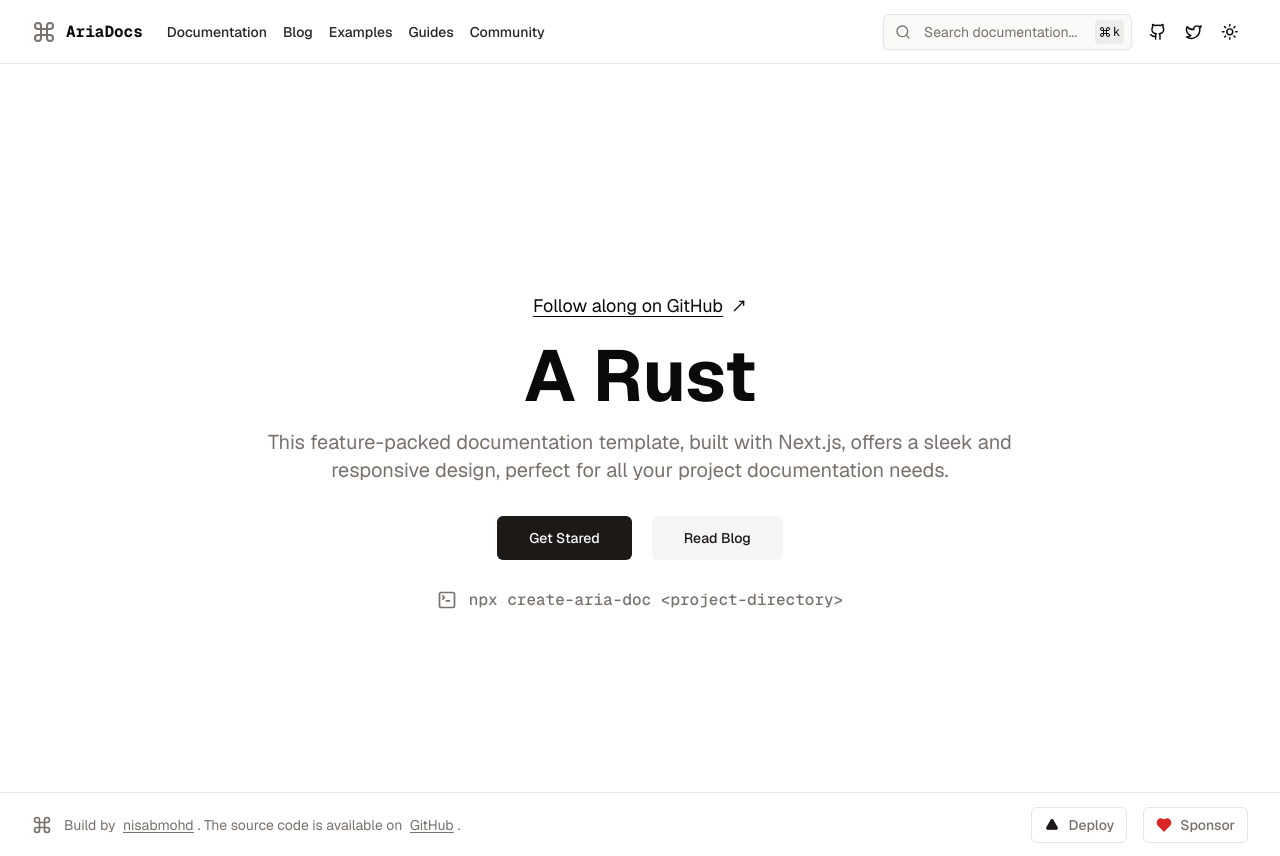
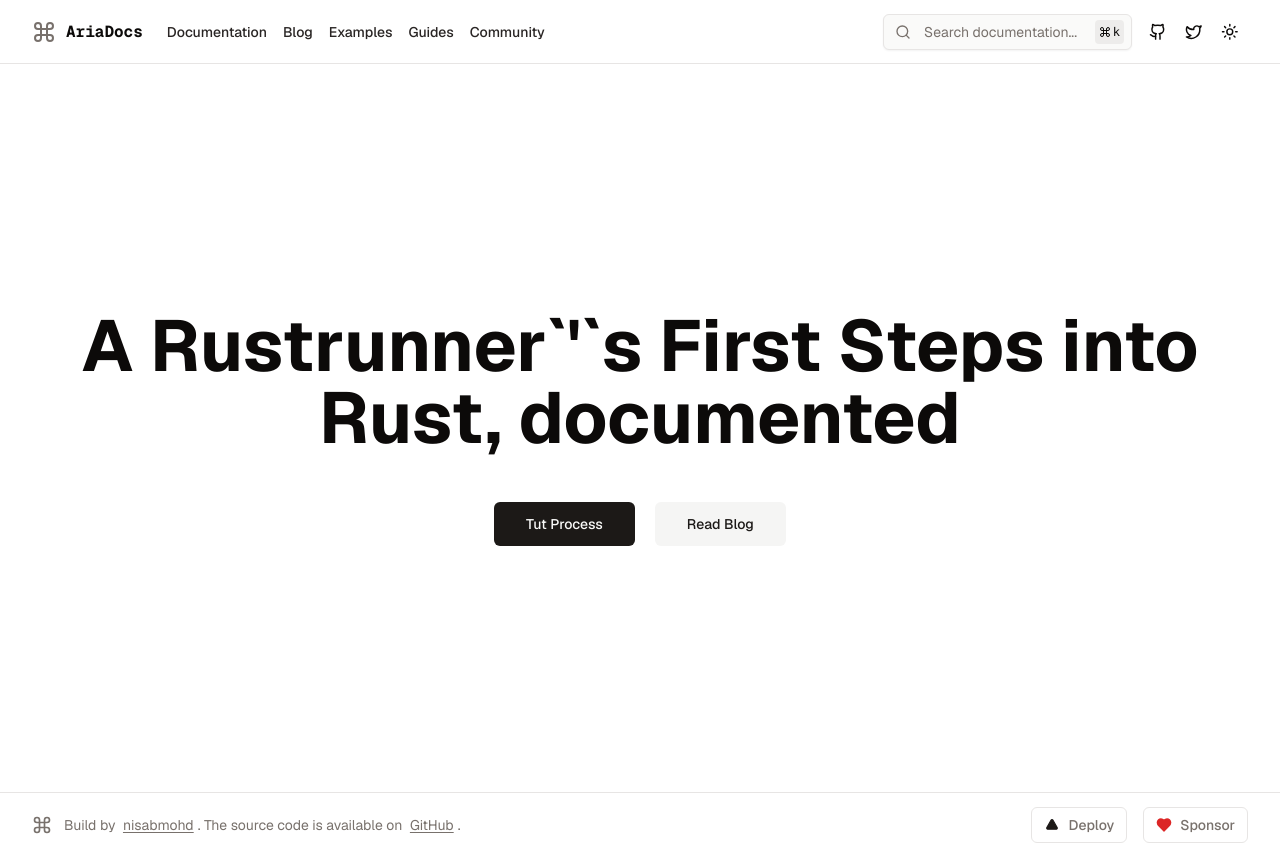
Before and after one commit to amiabuch/rustrunner-datalog, a Next.js app: page / in a window 1280 px wide. Built offline with nearby package versions, Linux system fonts and the light colour scheme.

Commit message:
refactor : Front page contents modified (apostrophes)

```diff
--- a/app/page.tsx
+++ b/app/page.tsx
@@ -6,28 +6,26 @@ import Link from "next/link";
 export default function Home() {
   return (
     <div className="flex sm:min-h-[91vh] min-h-[88vh] flex-col items-center justify-center text-center px-2 py-8">
-      <Link
+      {/* <Link
         href="https://github.com/nisabmohd/Aria-Docs"
         target="_blank"
         className="mb-5 sm:text-lg flex items-center gap-2 underline underline-offset-4"
       >
         Follow along on GitHub{" "}
         <MoveUpRightIcon className="w-4 h-4 font-extrabold" />
-      </Link>
+      </Link> */}
       <h1 className="text-3xl font-bold mb-4 sm:text-7xl">
-        A Rust
+        A Rustrunner`&apos;`s First Steps into Rust, documented
       </h1>
       <p className="mb-8 sm:text-xl max-w-[800px] text-muted-foreground">
-        This feature-packed documentation template, built with Next.js, offers a
-        sleek and responsive design, perfect for all your project documentation
-        needs.
+
       </p>
       <div className="flex flex-row items-center gap-5">
         <Link
           href={`/docs${page_routes[0].href}`}
           className={buttonVariants({ className: "px-6", size: "lg" })}
         >
-          Get Stared
+          Tut Process
         </Link>
         <Link
           href="/blog"
@@ -40,10 +38,7 @@ export default function Home() {
           Read Blog
         </Link>
       </div>
-      <span className="flex flex-row items-start sm:gap-2 gap-0.5 text-muted-foreground text-md mt-7 -mb-12 max-[800px]:mb-12 font-code text-base font-medium">
-        <TerminalSquareIcon className="w-5 h-5 mr-1 mt-0.5" />
-        {"npx create-aria-doc <project-directory>"}
-      </span>
+
     </div>
   );
 }
```
